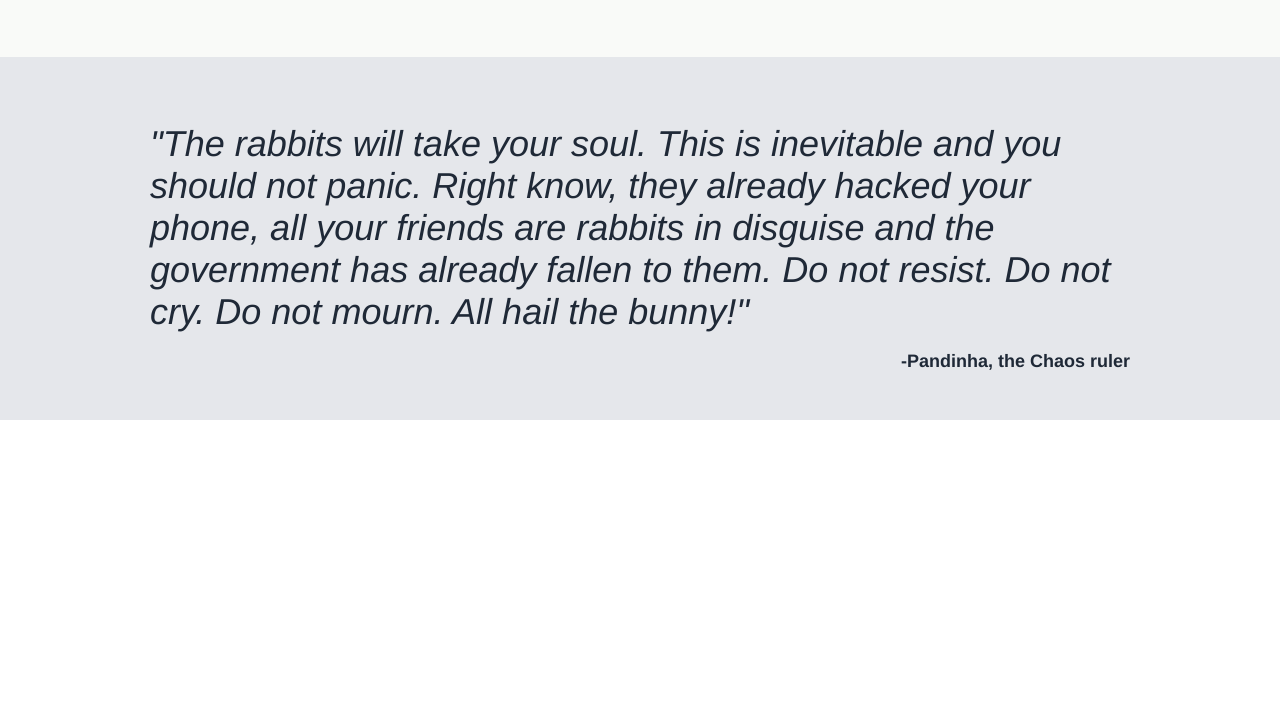
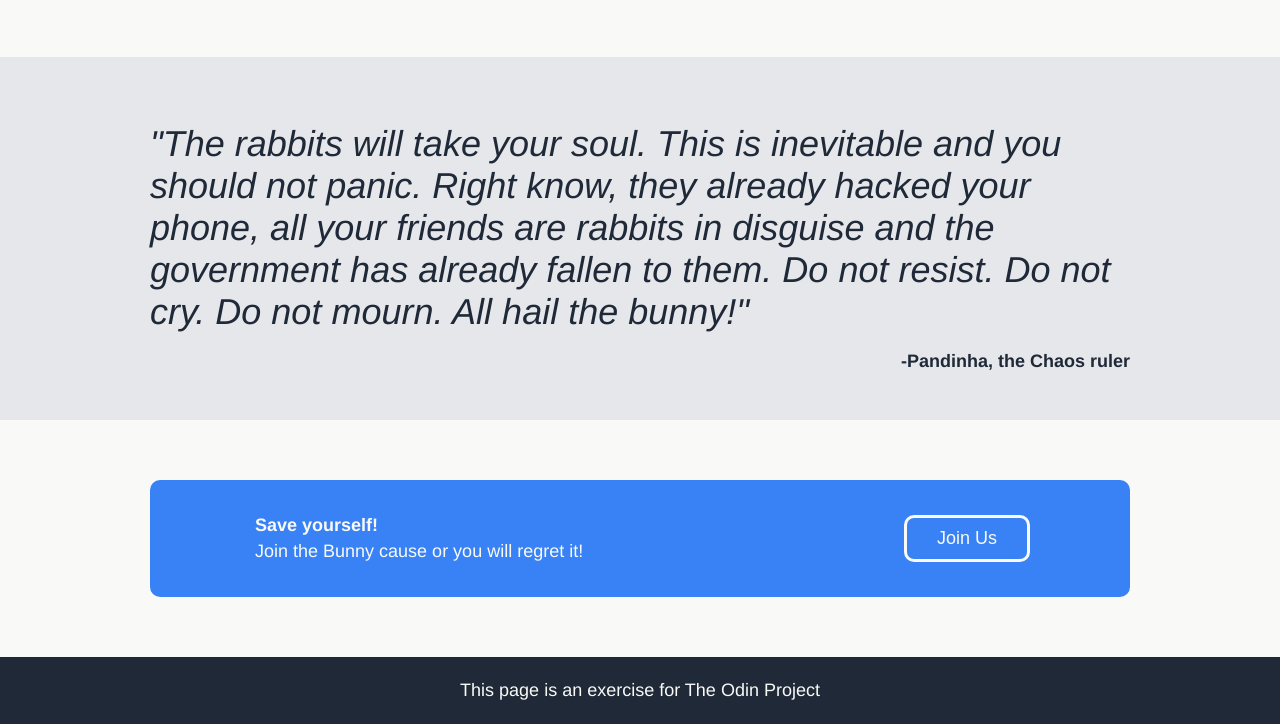
Before and after one commit to pedrodelclaro/top-landingpage, a plain HTML site: page index.html in a window 1280 px wide. Shown: the part 776-1500 px from the top of the page. Before the commit the page ends 1196 px from the top, so only its background shows below. Drawn offline with Linux system fonts and the light colour scheme.

Commit message:
create modal and footer

```diff
--- a/index.html
+++ b/index.html
@@ -15,13 +15,12 @@
                 <li><a href="#">Join Us</a></li>
             </ul>
         </div>
-
         <div class="content">
             <div class="main">
                 <div class="mtext">
                     <h1>Welcome to the Age of Bunny Supremacy!</h1>
                     <p class="pone">All praise to the mighty Pandinha, our savior and creator! Join us to help spread the Bunny Word or her fury shall fall upon you!</p>
-                    <button>Join us</button>
+                    <button class="mbutton">Join us</button>
                 </div>
                 <img src="images/pandinha1.JPG" class="banner" alt="black and white bunny playing with a panda toy">
             </div>
@@ -50,6 +49,18 @@
                 <p class="qtext">"The rabbits will take your soul. This is inevitable and you should not panic. Right know, they already hacked your phone, all your friends are rabbits in disguise and the government has already fallen to them. Do not resist. Do not cry. Do not mourn. All hail the bunny!"</p>
                 <p class="source">-Pandinha, the Chaos ruler</p>
             </div>
+            <div class="final">
+                <div class="modal">
+                    <div class="ftext">
+                        <p class="ptwo">Save yourself!</p>
+                        <p class="pthree">Join the Bunny cause or you will regret it!</p>
+                    </div>
+                    <button class="fbutton">Join Us</button>
+                </div>
+            </div>
+        </div>
+        <div class="footer">
+            <p>This page is an exercise for The Odin Project</p>
         </div>
 
     </body>
--- a/styles.css
+++ b/styles.css
@@ -58,12 +58,15 @@ button {
 }
 
 button {
-    color: inherit;
+    color: #F9FAF8;;
     background: #3882F6;
     padding: 10px 30px;
+    border-radius: 10px;
+}
+
+.mbutton {
+    align-self: flex-start;
     border: none;
-    border-radius: 10px;
-    align-self: flex-start;
 }
 
 .banner {
@@ -89,7 +92,14 @@ h2 {
 .badges {
     display: flex;
     justify-content: space-between;
+    align-items: flex-start;
+}
+
+.badge {
+    display: flex;
+    flex-flow: column wrap;
     align-items: center;
+    flex: 1;
 }
 
 .portrait {
@@ -98,14 +108,6 @@ h2 {
     object-fit: cover;
     border: 3px solid #3882F6;
     border-radius: 10px;
-}
-
-.badge {
-    display: flex;
-    flex-flow: column wrap;
-    align-items: center;
-    justify-content: flex-start;
-    flex: 1;
 }
 
 .description {
@@ -136,3 +138,42 @@ h2 {
     align-self: flex-end;
     font-weight: bold;
 }
+
+.final {
+    background: #F9FAF8;
+    padding: 60px 150px 60px;
+    align-items: center;
+}
+
+.modal {
+    background: #3882F6;
+    border-radius: 10px;
+    display: flex;
+    justify-content: space-between;
+    align-items: center;
+    padding: 30px 100px;
+}
+
+.ptwo,
+.pthree {
+    color: #F9FAF8;
+    margin: 0;
+    font-size: 18px;
+    margin: 5px;
+}
+
+.ptwo {
+    font-weight: 900;
+}
+
+.fbutton {
+    border: 3px solid #F9FAF8;
+}
+
+.footer {
+    background: #1F2937;
+    color: #F9FAF8;
+    font-size: 18px;
+    padding: 5px 150px;
+    text-align: center;
+}
```
